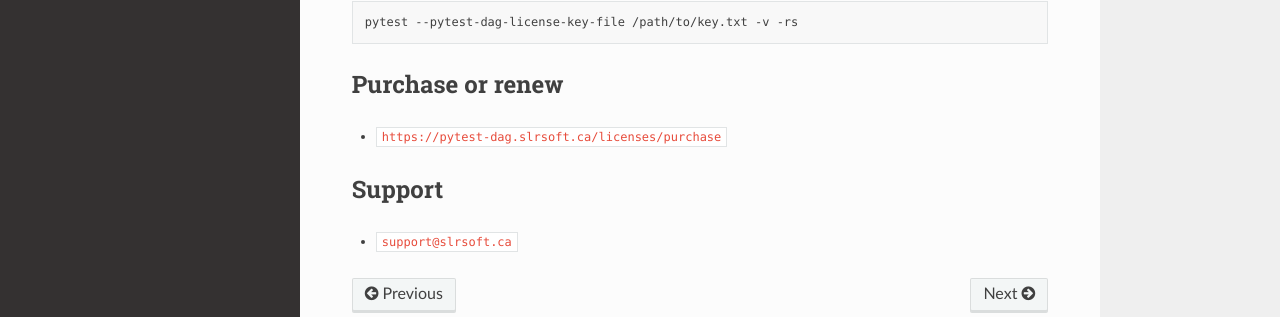
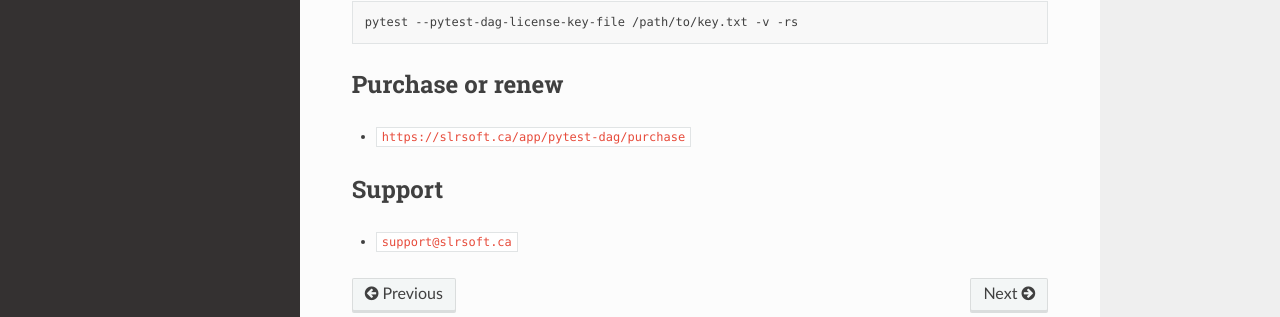
Before and after one commit to SLR-Software-Solutions-Inc/pytest-dag-documentation, a Sphinx documentation site: the page built from docs/license-validation.md, in a window 1280 px wide and 1061 px high. Shown: the part 618-935 px from the top of the window. Built offline with Sphinx 7.4.7 and the Read the Docs theme 3.1.0, drawn with Linux system fonts in a browser that asks for light colours; some of the changed lines change nothing that is shown.

Commit message:
fix(docs): update purchase URL to https://slrsoft.ca/app/pytest-dag/purchase

```diff
--- a/docs/license-validation.md
+++ b/docs/license-validation.md
@@ -26,7 +26,7 @@
 
 ## Purchase or renew
 
-- `https://pytest-dag.slrsoft.ca/licenses/purchase`
+- `https://slrsoft.ca/app/pytest-dag/purchase`
 
 ## Support
 
```
